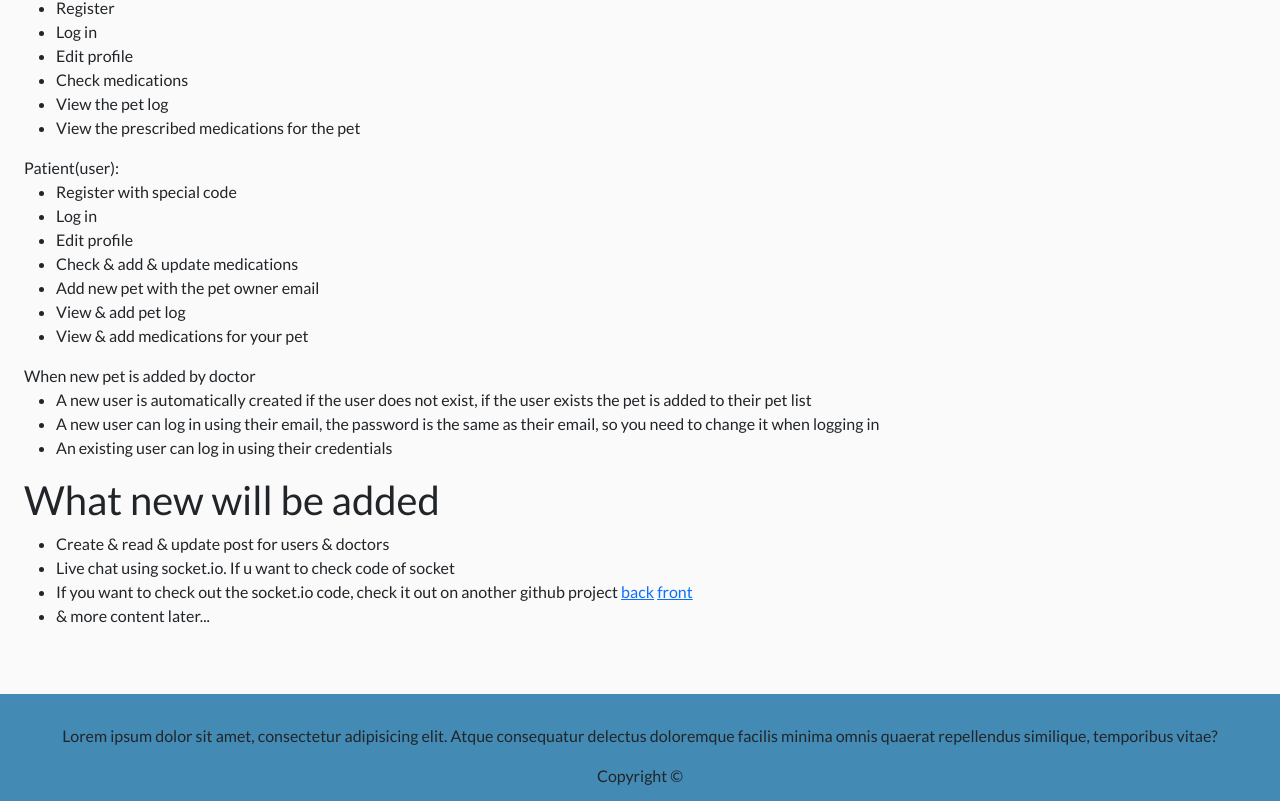
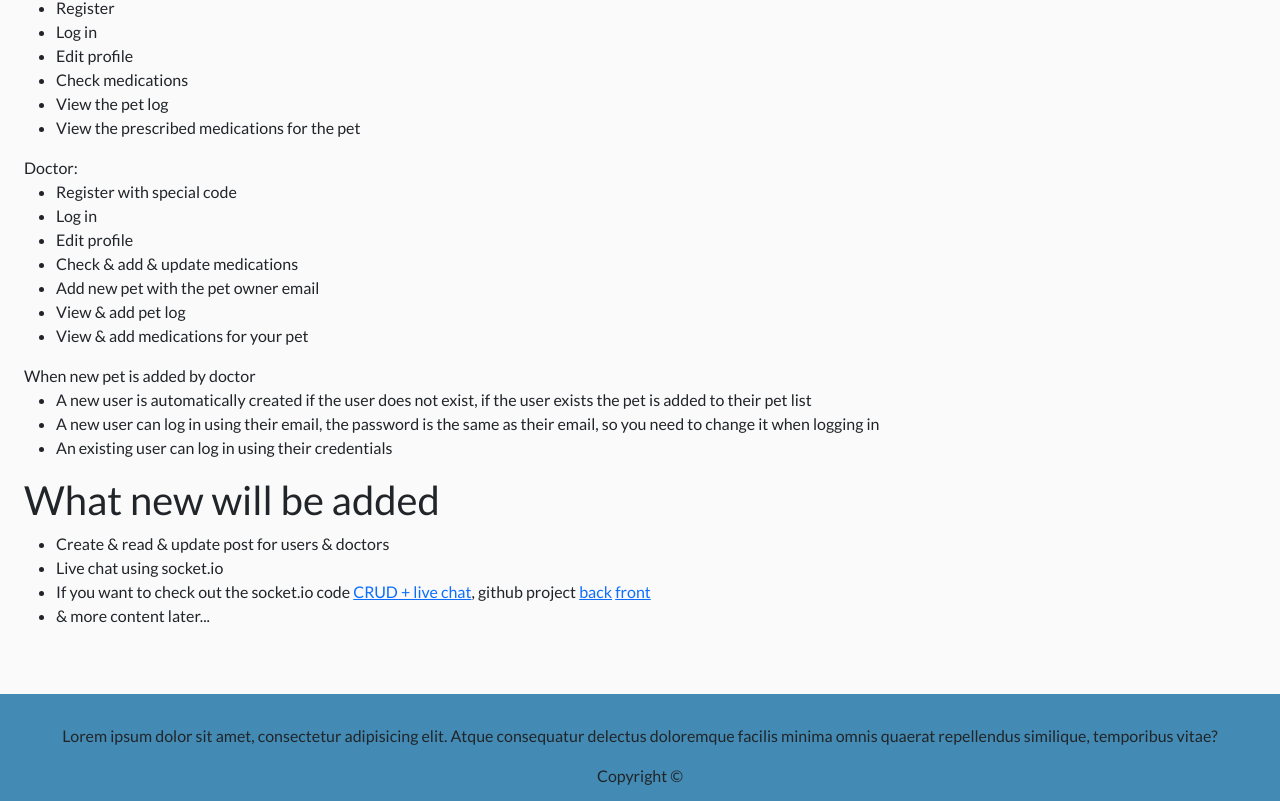
Before and after one commit to GytRag/pethea_react, a React (Create React App) app: page /about in a window 1280 px wide. Shown: the part 385-1186 px from the top of the page. Built offline with nearby package versions, Linux system fonts and the light colour scheme.

Commit message:
up about

```diff
--- a/src/pages/AboutPage.js
+++ b/src/pages/AboutPage.js
@@ -31,7 +31,7 @@ const AboutPage = () => {
                             </ul>
                         </div>
                         <div className='mt-2'>
-                            <div>Patient(user):</div>
+                            <div>Doctor:</div>
                             <ul>
                                 <li>Register with special code</li>
                                 <li>Log in</li>
@@ -61,10 +61,12 @@ const AboutPage = () => {
                         <div className='mt-2'>
                             <ul>
                                 <li>Create & read & update post for users & doctors</li>
-                                <li>Live chat using socket.io. If u want to check code of socket</li>
-                                <li>If you want to check out the socket.io code, check it out on another github project <a
-                                    href="https://github.com/GytRag/final_work_node" target='_blank'>back</a> <a
-                                    href="https://github.com/GytRag/final_work_react" target='_blank'>front</a></li>
+                                <li>Live chat using socket.io</li>
+                                <li>If you want to check out the socket.io code <a href="http://213.136.82.182:4000/"
+                                                                                   target='_blank'>CRUD + live chat</a>,
+                                    github project <a
+                                        href="https://github.com/GytRag/final_work_node" target='_blank'>back</a> <a
+                                        href="https://github.com/GytRag/final_work_react" target='_blank'>front</a></li>
                                 <li>& more content later...</li>
                             </ul>
                         </div>
--- a/src/plugin/https.js
+++ b/src/plugin/https.js
@@ -10,6 +10,9 @@ module.exports =  {
                 .then(data => {
                     resolve(data)
                 })
+                .catch(err => {
+                    console.error("FETCH ERROR:", err);
+                });
 
         })
     },
@@ -29,7 +32,9 @@ module.exports =  {
                 .then(data => {
                     resolve(data)
                 })
-
+                .catch(err => {
+                    console.error("FETCH ERROR:", err);
+                });
         })
     },
     getToken: (url) => {
@@ -47,7 +52,9 @@ module.exports =  {
                 .then(data => {
                     resolve(data)
                 })
-
+                .catch(err => {
+                    console.error("FETCH ERROR:", err);
+                });
         })
     },
     postToken: (url, data) => {
@@ -67,7 +74,9 @@ module.exports =  {
                 .then(data => {
                     resolve(data)
                 })
-
+                .catch(err => {
+                    console.error("FETCH ERROR:", err);
+                });
         })
     }
 }
```
